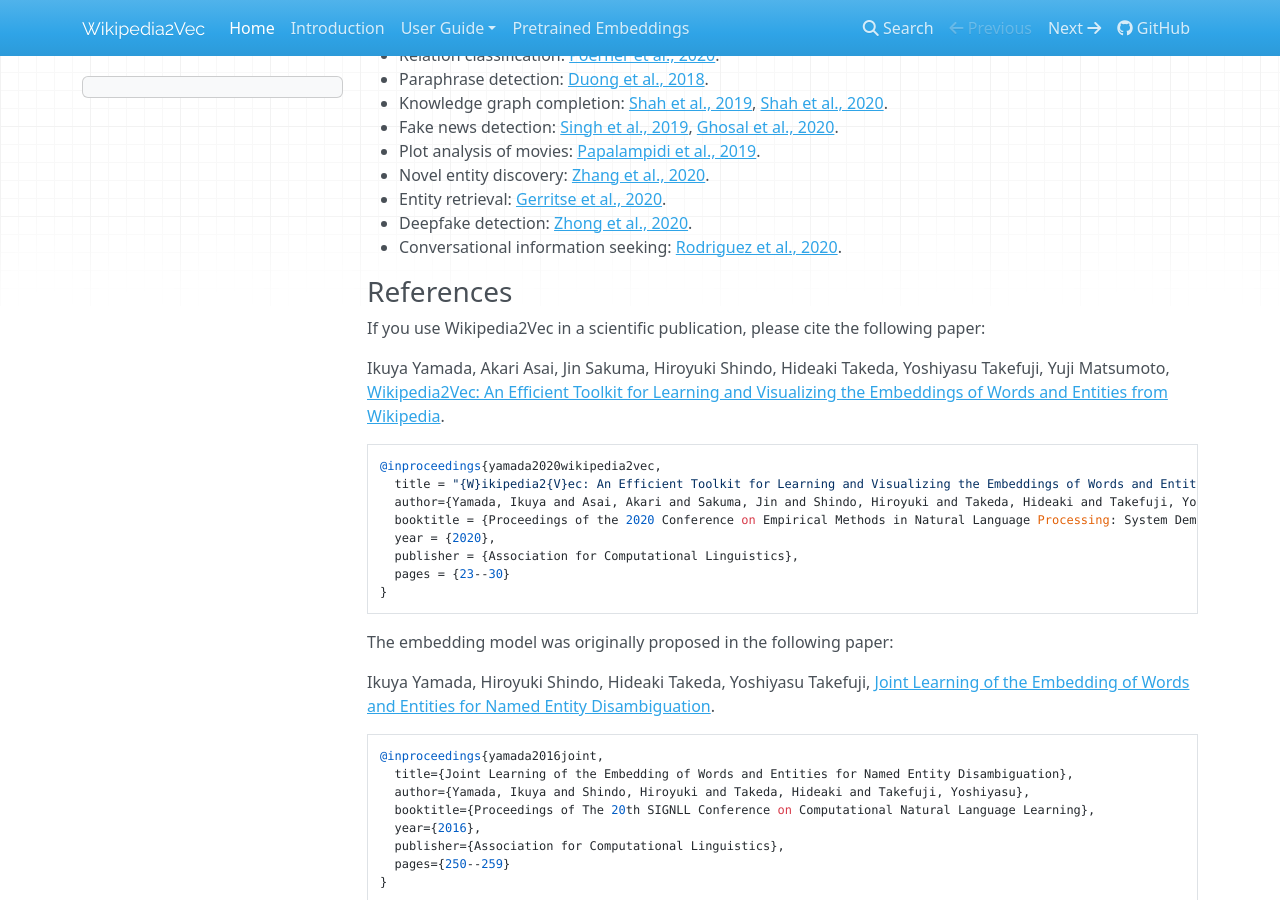
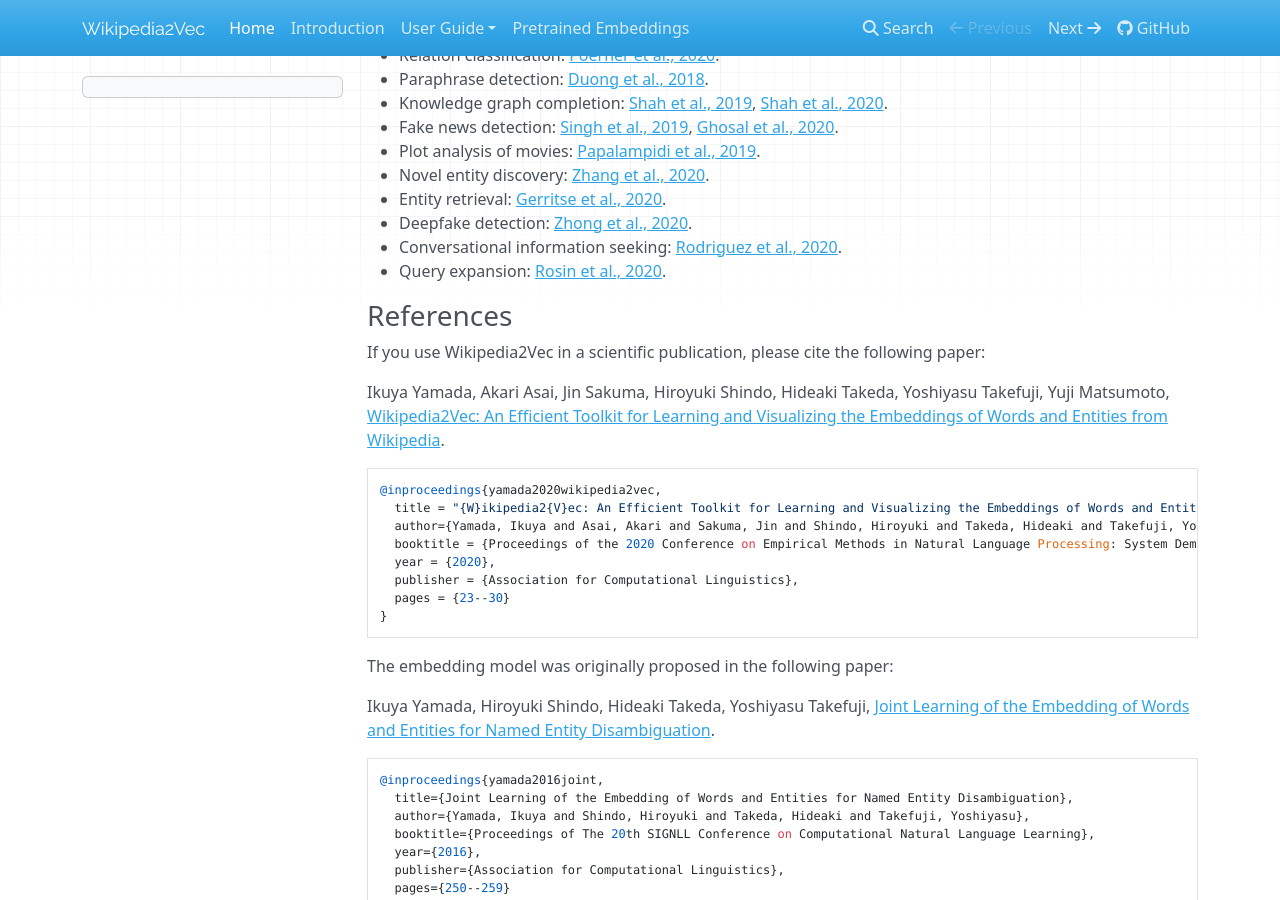
Before and after one commit to wikipedia2vec/wikipedia2vec, an MkDocs documentation site: the page built from docs/index.md, in a window 1280 px wide and 900 px high, scrolled down 831 px. Built offline with MkDocs 1.6.1, drawn with Linux system fonts in a browser that asks for light colours; nearby versions of some CDN libraries; old or Windows-style settings are respelled for this version of MkDocs.

Commit message:
update docs

```diff
--- a/docs/index.md
+++ b/docs/index.md
@@ -37,6 +37,7 @@
 * Entity retrieval: [Gerritse et al., 2020](https://link.springer.com/chapter/10.1007%2F978-3-030-45439-5_7).
 * Deepfake detection: [Zhong et al., 2020](https://arxiv.org/abs/2010.07475).
 * Conversational information seeking: [Rodriguez et al., 2020](https://arxiv.org/abs/2005.00172).
+* Query expansion: [Rosin et al., 2020](https://arxiv.org/abs/2012.12065).
 
 ### References
 
```
Also changed, not shown: README.md (+1 -0 lines).
